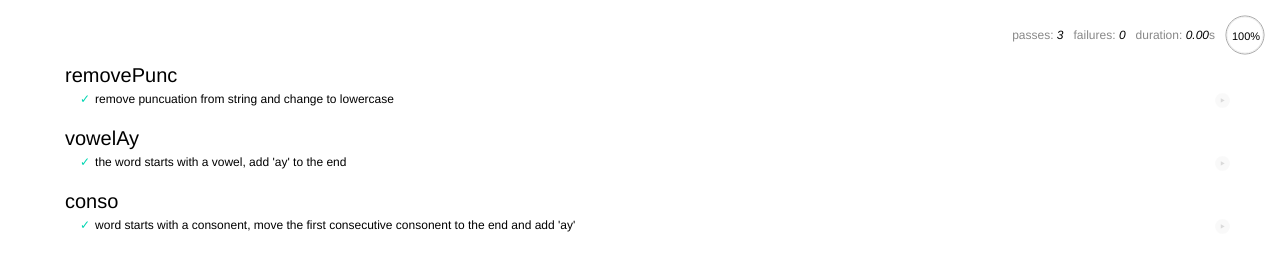
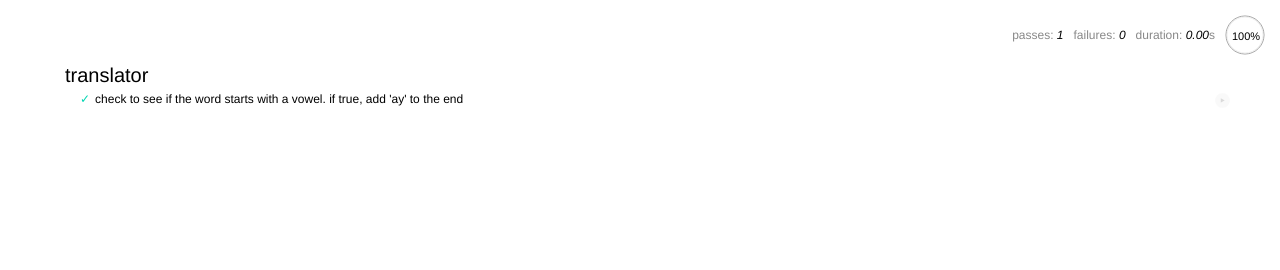
Before and after one commit to iamJRD/pig-latin, a plain HTML site: page specs/spec-runner.html in a window 1280 px wide. Drawn offline with Linux system fonts and the light colour scheme.

Commit message:
remove previous code and add functionality for words starting with a vowel

```diff
--- a/css/styles.css
+++ b/css/styles.css
@@ -0,0 +1,3 @@
+#result {
+  display: none;
+}
--- a/js/scripts.js
+++ b/js/scripts.js
@@ -1,29 +1,17 @@
-var vowels = ["a","e","i","o","u"];
-var removePunc = function(string){
-  var newString = string.replace(/[.,!@#$%^&*:'"]+/g, '').toLowerCase();
-    return newString;
-};
+var translator = function(string){
+  var suffix = "ay";
 
-var vowelAy = function(newString){
-  if (newString.charAt(0) === (vowels));
-    return newString += "ay";
-};
+  if (string[0].match(/[aeiou]/));
+    return string + suffix;
 
-var conso = function(newString){
-  if (newString.charAt(0) !== (vowels));
-    var consoLetter = newString.slice(0,1);
-    var consoWord = newString.substr(1);
-    return consoWord += consoLetter += "ay";
-};
-
-
-
+}
 
 $(document).ready(function(){
   $("form#translator").submit(function(event){
     var string = $("input#userInput").val();
     var results = translator(string);
-    console.log(results);
+console.log();
+    $("#result").text(result);
 
     event.preventDefault();
   });
--- a/specs/specs.js
+++ b/specs/specs.js
@@ -1,17 +1,7 @@
-describe("removePunc", function(){
-  it("remove puncuation from string and change to lowercase", function(){
-    expect(removePunc("Hello!")).to.equal("hello");
+describe("translator", function(){
+
+  it("check to see if the word starts with a vowel. if true, add 'ay' to the end", function(){
+    expect(translator("apple")).to.equal("appleay");
   });
+
 });
-
-describe("vowelAy", function(){
-  it("the word starts with a vowel, add 'ay' to the end", function(){
-    expect(vowelAy("apple")).to.equal("appleay");
-  });
-});
-
-describe("conso",function(){
-  it("word starts with a consonent, move the first consecutive consonent to the end and add 'ay'", function(){
-    expect(conso("pool")).to.equal("oolpay");
-  });
-});
```
Also changed, not shown: index.html (+1 -3 lines).
